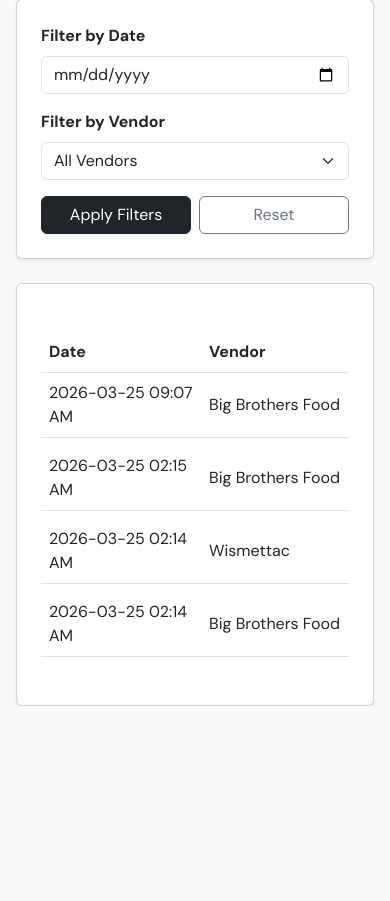
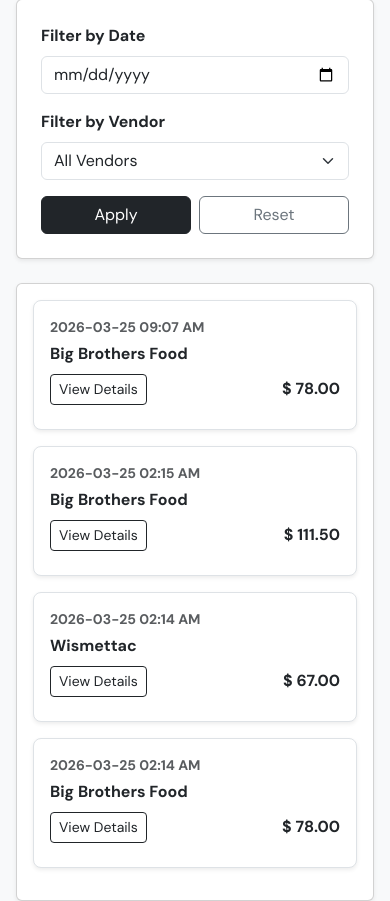
Before and after one commit to sooah1219/vender-order-system, a FastAPI app: page /orders/history in a window 390 px wide. Shown: the part 178-1079 px from the top of the page. Before the commit the page ends 884 px from the top, so only its background shows below. Run offline with FastAPI, Linux system fonts and the light colour scheme; data comes from the database, SQL or seed files in the repository.

Commit message:
fix: history page mobile responsive

```diff
--- a/app/templates/order_history.html
+++ b/app/templates/order_history.html
@@ -11,97 +11,215 @@
   </div>
 </div>
 
+
+<!-- Filter -->
 <div class="card p-4 shadow-sm mb-4">
   <form method="get" action="/orders/history">
     <div class="row g-3 align-items-end">
+
       <div class="col-12 col-md-4">
-        <label class="form-label fw-semibold">Filter by Date</label>
+        <label class="form-label fw-semibold">
+          Filter by Date
+        </label>
         <input type="date" name="order_date" class="form-control" value="{{ selected_order_date or '' }}">
       </div>
 
       <div class="col-12 col-md-4">
-        <label class="form-label fw-semibold">Filter by Vendor</label>
+        <label class="form-label fw-semibold">
+          Filter by Vendor
+        </label>
+
         <select name="vendor_id" class="form-select">
           <option value="">All Vendors</option>
+
           {% for vendor in vendors %}
           <option value="{{ vendor.id }}" {% if selected_vendor_id == vendor.id %}selected{% endif %}>
             {{ vendor.name }}
           </option>
           {% endfor %}
+
         </select>
       </div>
 
       <div class="col-12 col-md-4 d-flex gap-2">
         <button type="submit" class="btn btn-dark w-100">
-          Apply Filters
+          Apply
         </button>
+
         <a href="/orders/history" class="btn btn-outline-secondary w-100">
           Reset
         </a>
       </div>
+
     </div>
   </form>
 </div>
 
-<div class="card p-4 shadow-sm">
+
+<div class="card p-3 p-md-4 shadow-sm">
+
   {% if orders %}
+
+  <!-- ========================= -->
+  <!-- Desktop Table -->
+  <!-- ========================= -->
+
+  <div class="d-none d-md-block">
+
     <div class="table-responsive">
+
       <table class="table align-middle">
+
         <thead>
           <tr>
             <th>Date</th>
             <th>Vendor</th>
             <th>Ordered List</th>
-          <th class="text-end">Total Amount</th>
+            <th class="text-end">Total</th>
           </tr>
         </thead>
+
         <tbody>
+
           {% for order in orders %}
           {% set lines = order.order_items_text.split('\n') %}
+
           <tr>
-          <td style="min-width: 160px;">
+
+            <td style="min-width:160px;">
               {{ order.ordered_at.strftime("%Y-%m-%d %I:%M %p") }}
             </td>
 
-          <td style="min-width: 150px;">
+            <td style="min-width:150px;">
               {{ order.vendor_name }}
             </td>
 
-          <td style="min-width: 220px;">
-            <button class="btn btn-sm btn-outline-dark" type="button" data-bs-toggle="collapse" data-bs-target="#order-details-{{ order.id }}" aria-expanded="false" aria-controls="order-details-{{ order.id }}">
+            <td style="min-width:220px;">
+              <button class="btn btn-sm btn-outline-dark" type="button" data-bs-toggle="collapse" data-bs-target="#order-details-{{ order.id }}">
                 View Details
               </button>
             </td>
 
-          <td class="text-end fw-bold" style="min-width: 120px;">
+            <td class="text-end fw-bold">
               $
               {{ '%.2f'|format(order.total_amount) }}
             </td>
+
           </tr>
 
+
           <tr class="border-0">
+
             <td colspan="4" class="pt-0 border-0">
+
               <div class="collapse" id="order-details-{{ order.id }}">
+
                 <div class="border rounded-3 p-3 bg-light mt-2">
-                <div class="fw-semibold mb-2">Ordered Items</div>
+
+                  <div class="fw-semibold mb-2">
+                    Ordered Items
+                  </div>
+
                   <ul class="mb-0 ps-3">
+
                     {% for line in lines %}
                     <li class="mb-1">
                       {{ line }}
                     </li>
                     {% endfor %}
+
                   </ul>
+
                 </div>
+
               </div>
+
             </td>
+
           </tr>
+
           {% endfor %}
+
         </tbody>
+
       </table>
+
     </div>
+
+  </div>
+
+
+  <!-- ========================= -->
+  <!-- Mobile Cards -->
+  <!-- ========================= -->
+
+  <div class="d-md-none">
+
+    {% for order in orders %}
+    {% set lines = order.order_items_text.split('\n') %}
+
+    <div class="border rounded-3 p-3 mb-3 shadow-sm bg-white">
+
+      <!-- Date -->
+      <div class="fw-semibold small text-muted mb-1">
+        {{ order.ordered_at.strftime("%Y-%m-%d %I:%M %p") }}
+      </div>
+
+      <!-- Vendor -->
+      <div class="fw-bold mb-2">
+        {{ order.vendor_name }}
+      </div>
+
+      <!-- Total -->
+      <div class="d-flex justify-content-between align-items-center mb-2">
+
+        <button class="btn btn-sm btn-outline-dark" type="button" data-bs-toggle="collapse" data-bs-target="#mobile-order-{{ order.id }}">
+          View Details
+        </button>
+
+        <div class="fw-bold">
+          $
+          {{ '%.2f'|format(order.total_amount) }}
+        </div>
+
+      </div>
+
+
+      <!-- Collapse Details -->
+
+      <div class="collapse" id="mobile-order-{{ order.id }}">
+
+        <div class="border rounded-3 p-2 bg-light mt-2">
+
+          <ul class="mb-0 ps-3 small">
+
+            {% for line in lines %}
+            <li class="mb-1">
+              {{ line }}
+            </li>
+            {% endfor %}
+
+          </ul>
+
+        </div>
+
+      </div>
+
+    </div>
+
+    {% endfor %}
+
+  </div>
+
+
   {% else %}
-  <p class="text-muted mb-0">No order history found.</p>
+
+  <p class="text-muted mb-0">
+    No order history found.
+  </p>
+
   {% endif %}
+
 </div>
 
 {% endblock %}
```
Lines whose indentation alone changed are shown as unchanged.
